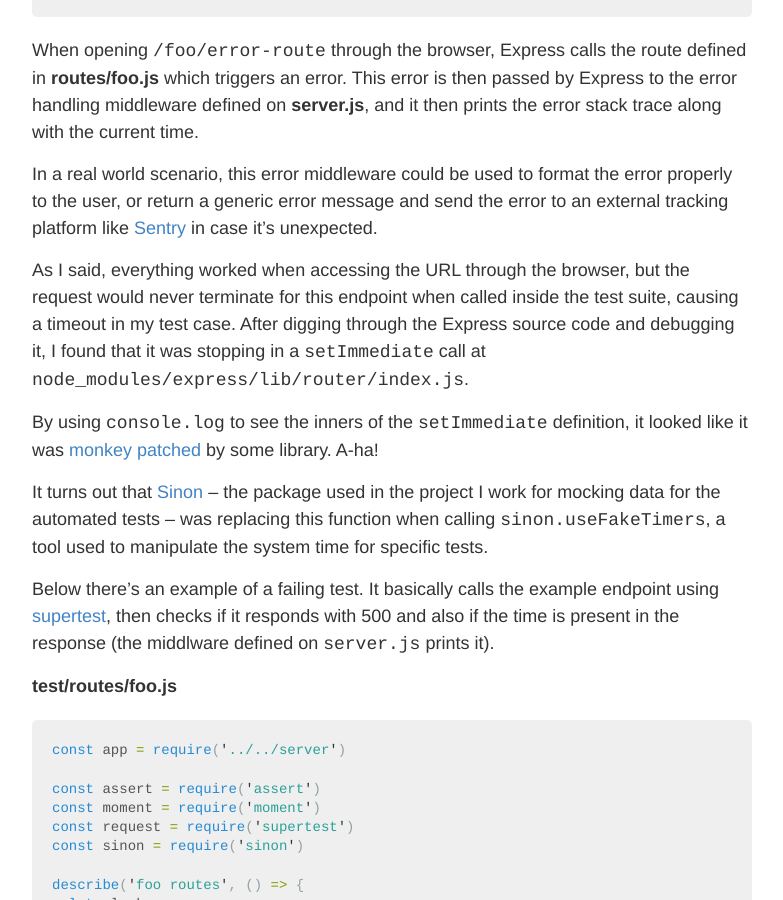
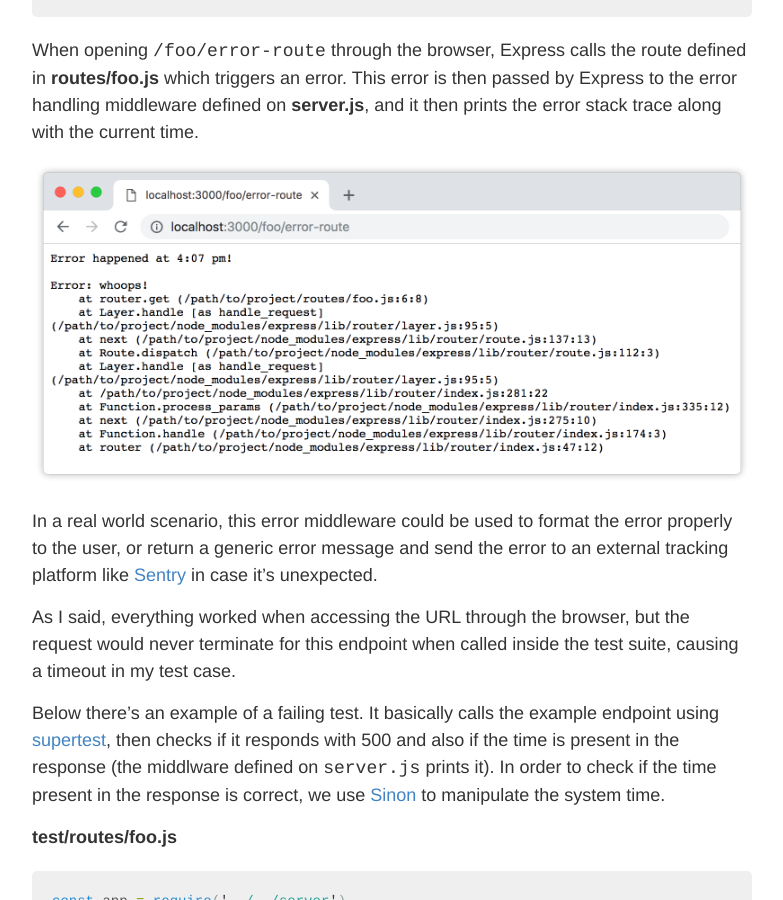
Before and after one commit to guisehn/guisehn.com, a Jekyll site: the page built from _posts/2018-12-28-sinon-express-request-never-finishes.md, in a window 1280 px wide and 900 px high, scrolled down 1347 px. Shown: the whole window, without its empty margins (248-1031 px from the left). Built offline with Jekyll 4.4.1, drawn with Linux system fonts in a browser that asks for light colours; comment, search, counter and statistics services are not loaded; some of the changed text lies outside the part shown.

Commit message:
add browser image to ilustrate

````diff
--- a/_posts/2018-12-28-sinon-express-request-never-finishes.md
+++ b/_posts/2018-12-28-sinon-express-request-never-finishes.md
@@ -46,15 +46,13 @@ module.exports = app
 
 When opening `/foo/error-route` through the browser, Express calls the route defined in **routes/foo.js** which triggers an error. This error is then passed by Express to the error handling middleware defined on **server.js**, and it then prints the error stack trace along with the current time.
 
+![Screenshot of error page opened through the browser](/images/posts/2018-12-28-sinon-express-request-never-finishes/error-screenshot.png)
+
 In a real world scenario, this error middleware could be used to format the error properly to the user, or return a generic error message and send the error to an external tracking platform like [Sentry](https://sentry.io) in case it's unexpected.
 
-As I said, everything worked when accessing the URL through the browser, but the request would never terminate for this endpoint when called inside the test suite, causing a timeout in my test case. After digging through the Express source code and debugging it, I found that it was stopping in a `setImmediate` call at `node_modules/express/lib/router/index.js`.
+As I said, everything worked when accessing the URL through the browser, but the request would never terminate for this endpoint when called inside the test suite, causing a timeout in my test case.
 
-By using `console.log` to see the inners of the `setImmediate` definition, it looked like it was [monkey patched](https://en.wikipedia.org/wiki/Monkey_patch) by some library. A-ha!
-
-It turns out that [Sinon](https://sinonjs.org/) -- the package used in the project I work for mocking data for the automated tests -- was replacing this function when calling `sinon.useFakeTimers`, a tool used to manipulate the system time for specific tests.
-
-Below there's an example of a failing test. It basically calls the example endpoint using [supertest](https://github.com/visionmedia/supertest), then checks if it responds with 500 and also if the time is present in the response (the middlware defined on `server.js` prints it).
+Below there's an example of a failing test. It basically calls the example endpoint using [supertest](https://github.com/visionmedia/supertest), then checks if it responds with 500 and also if the time is present in the response (the middlware defined on `server.js` prints it). In order to check if the time present in the response is correct, we use [Sinon](https://sinonjs.org/) to manipulate the system time.
 
 **test/routes/foo.js**
 ```js
@@ -105,6 +103,10 @@ describe('foo routes', () => {
 </pre>
 </div>
 
+After digging through the Express source code and debugging it, I found that it was stopping in a `setImmediate` call at `node_modules/express/lib/router/index.js`. By using `console.log` to see the inners of the `setImmediate` definition, it looked like it was [monkey patched](https://en.wikipedia.org/wiki/Monkey_patch) by some library. A-ha!
+
+It turns out that Sinon -- the package used in the project I work for mocking data for the automated tests -- was replacing this function when calling `sinon.useFakeTimers`, a tool used to manipulate the system time for specific tests.
+
 In order to fix it, we need to tell Sinon not to replace the `setImmediate` function by manually telling which functions should be faked, as explained in [their documentation](https://sinonjs.org/releases/v7.2.2/fake-timers/). In this case, we only need the `Date` function, so we replace the clock definition part with:
 
 ```js
````
Also changed, not shown: images/posts/2018-12-28-sinon-express-request-never-finishes/error-screenshot.png (added).
